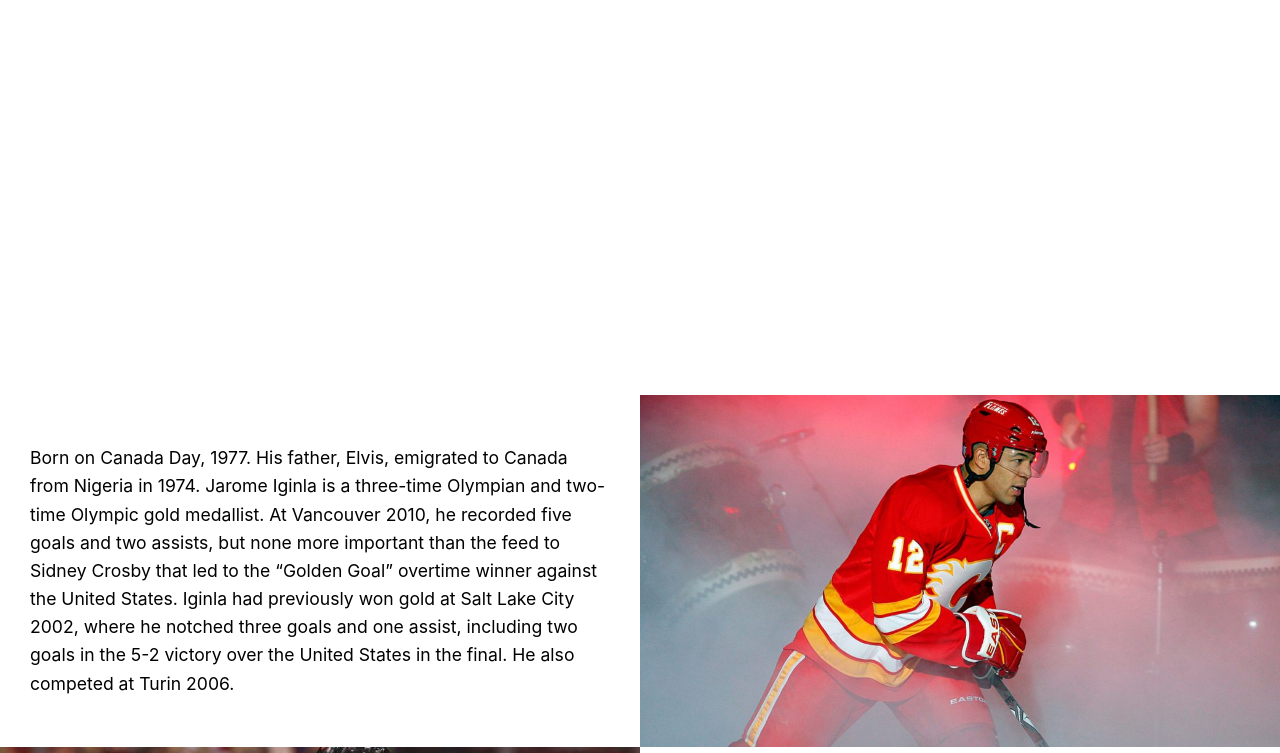
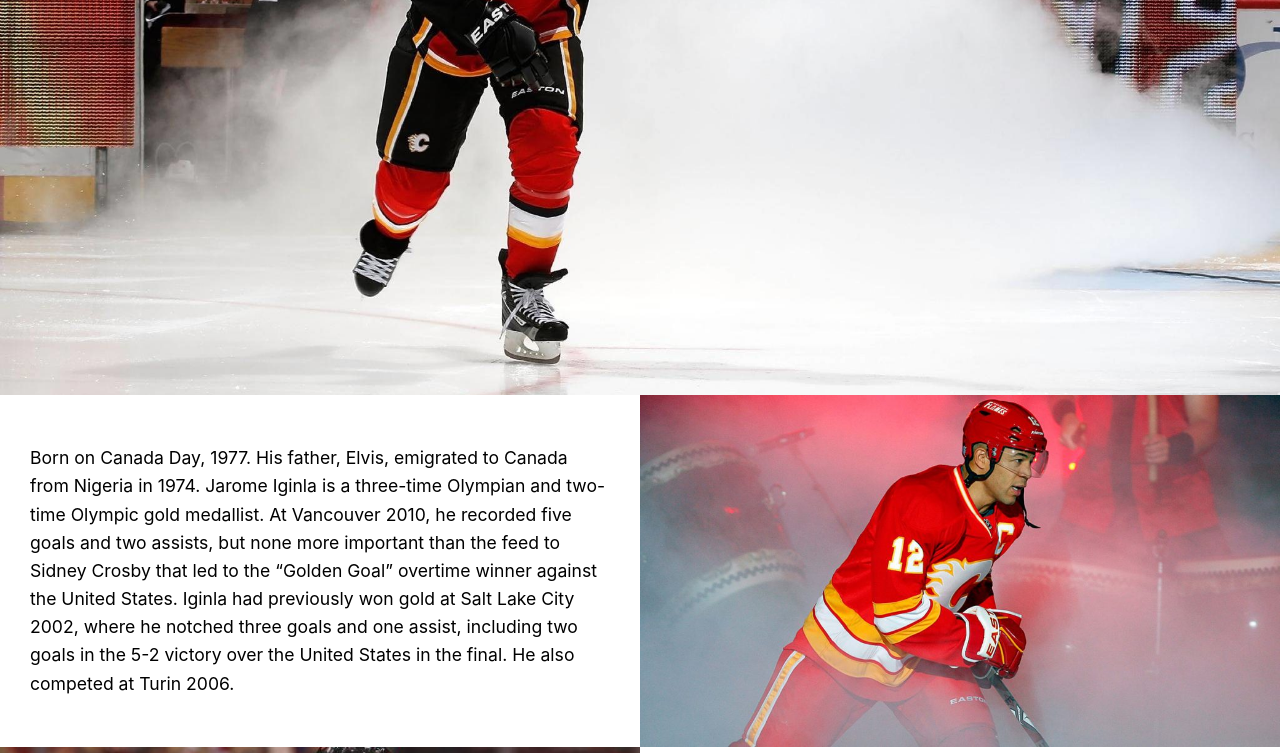
Before and after one commit to seanmows/JaromeIginlaTribute, a website: page index.html in a window 1280 px wide. Shown: the part 405-1158 px from the top of the page. Drawn offline with Linux system fonts and the light colour scheme; the site is published under a folder, as on GitHub Pages, so addresses that start at the root find nothing.

Commit message:
fixed background image

```diff
--- a/src/scss/_title.scss
+++ b/src/scss/_title.scss
@@ -1,5 +1,5 @@
 #title {
-    background-image: url('/img/hello.jpg');
+    background-image: url('../img/hello.jpg');
     background-color:white;
     height: 100vh;
     overflow: hidden;
```
Also changed, not shown: css/style.css.
